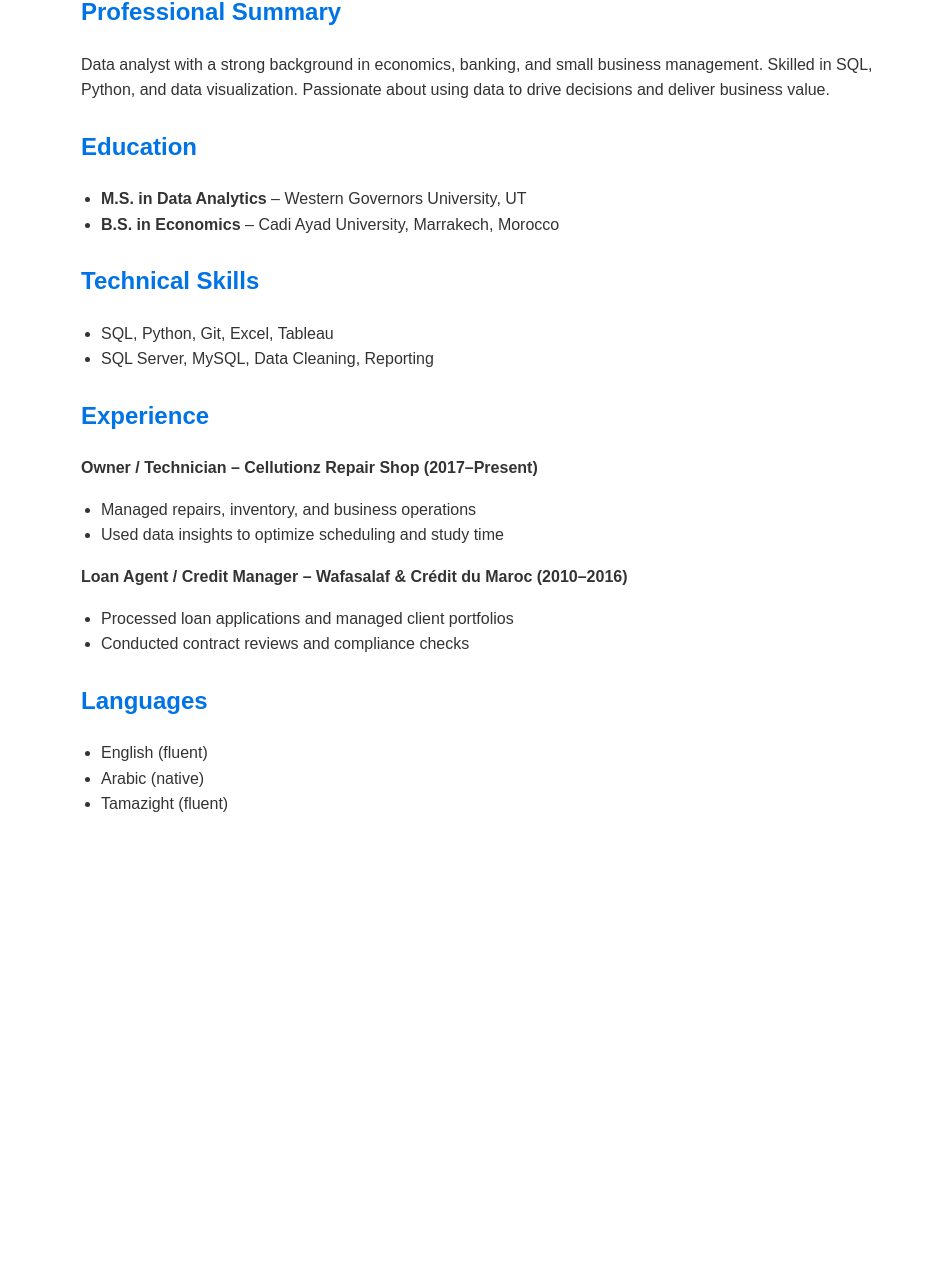
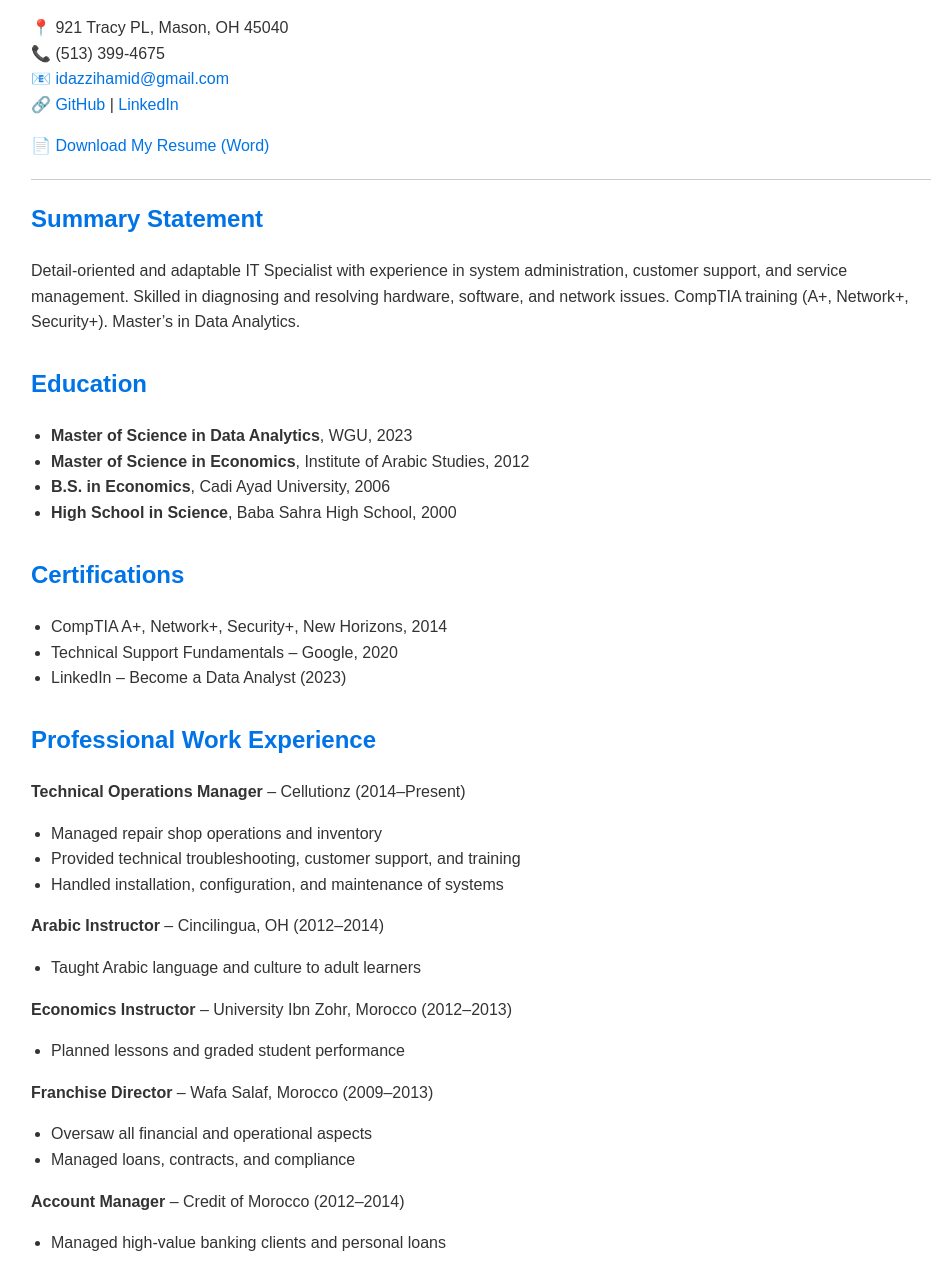
Before and after one commit to idazzihamid/hamididazzi-resume, a plain HTML site: page index.html in a window 1280 px wide. Shown: the part 280-1563 px from the top of the page, without its empty margins (159-1098 px from the left). Before the commit the page ends 1142 px from the top, so only its background shows below. Drawn offline with Linux system fonts and the light colour scheme.

Commit message:
Full resume HTML content from Word version

```diff
--- a/index.html
+++ b/index.html
@@ -45,6 +45,54 @@
     🔗 <a href="https://github.com/idazzihamid" target="_blank">GitHub</a> |
     <a href="https://linkedin.com/in/YOUR-LINK" target="_blank">LinkedIn</a>
   </p>
+<!DOCTYPE html>
+<html lang="en">
+<head>
+  <meta charset="UTF-8" />
+  <meta name="viewport" content="width=device-width, initial-scale=1" />
+  <title>Hamid Id Azzi – Resume</title>
+  <style>
+    body {
+      font-family: Arial, sans-serif;
+      max-width: 900px;
+      margin: auto;
+      padding: 30px;
+      line-height: 1.6;
+      color: #333;
+    }
+    h1, h2 {
+      color: #0073e6;
+    }
+    hr {
+      border: none;
+      border-top: 1px solid #ccc;
+      margin: 20px 0;
+    }
+    .section {
+      margin-bottom: 30px;
+    }
+    ul {
+      padding-left: 20px;
+    }
+    a {
+      color: #0073e6;
+      text-decoration: none;
+    }
+    a:hover {
+      text-decoration: underline;
+    }
+  </style>
+</head>
+<body>
+
+  <h1>Hamid Id Azzi</h1>
+  <p>
+    📍 921 Tracy PL, Mason, OH 45040<br>
+    📞 (513) 399-4675<br>
+    📧 <a href="mailto:idazzihamid@gmail.com">idazzihamid@gmail.com</a><br>
+    🔗 <a href="https://github.com/idazzihamid" target="_blank">GitHub</a> |
+    <a href="https://linkedin.com/in/YOUR-LINK" target="_blank">LinkedIn</a>
+  </p>
 
   <p>
     📄 <a href="Hamid_Resume.docx" target="_blank">Download My Resume (Word)</a>
@@ -53,17 +101,59 @@
   <hr>
 
   <div class="section">
-    <h2>Professional Summary</h2>
+    <h2>Summary Statement</h2>
     <p>
-      Data analyst with a strong background in economics, banking, and small business management. Skilled in SQL, Python, and data visualization. Passionate about using data to drive decisions and deliver business value.
+      Detail-oriented and adaptable IT Specialist with experience in system administration, customer support, and service management. Skilled in diagnosing and resolving hardware, software, and network issues. CompTIA training (A+, Network+, Security+). Master’s in Data Analytics.
     </p>
   </div>
 
   <div class="section">
     <h2>Education</h2>
     <ul>
-      <li><strong>M.S. in Data Analytics</strong> – Western Governors University, UT</li>
-      <li><strong>B.S. in Economics</strong> – Cadi Ayad University, Marrakech, Morocco</li>
+      <li><strong>Master of Science in Data Analytics</strong>, WGU, 2023</li>
+      <li><strong>Master of Science in Economics</strong>, Institute of Arabic Studies, 2012</li>
+      <li><strong>B.S. in Economics</strong>, Cadi Ayad University, 2006</li>
+      <li><strong>High School in Science</strong>, Baba Sahra High School, 2000</li>
+    </ul>
+  </div>
+
+  <div class="section">
+    <h2>Certifications</h2>
+    <ul>
+      <li>CompTIA A+, Network+, Security+, New Horizons, 2014</li>
+      <li>Technical Support Fundamentals – Google, 2020</li>
+      <li>LinkedIn – Become a Data Analyst (2023)</li>
+    </ul>
+  </div>
+
+  <div class="section">
+    <h2>Professional Work Experience</h2>
+    <p><strong>Technical Operations Manager</strong> – Cellutionz (2014–Present)</p>
+    <ul>
+      <li>Managed repair shop operations and inventory</li>
+      <li>Provided technical troubleshooting, customer support, and training</li>
+      <li>Handled installation, configuration, and maintenance of systems</li>
+    </ul>
+
+    <p><strong>Arabic Instructor</strong> – Cincilingua, OH (2012–2014)</p>
+    <ul>
+      <li>Taught Arabic language and culture to adult learners</li>
+    </ul>
+
+    <p><strong>Economics Instructor</strong> – University Ibn Zohr, Morocco (2012–2013)</p>
+    <ul>
+      <li>Planned lessons and graded student performance</li>
+    </ul>
+
+    <p><strong>Franchise Director</strong> – Wafa Salaf, Morocco (2009–2013)</p>
+    <ul>
+      <li>Oversaw all financial and operational aspects</li>
+      <li>Managed loans, contracts, and compliance</li>
+    </ul>
+
+    <p><strong>Account Manager</strong> – Credit of Morocco (2012–2014)</p>
+    <ul>
+      <li>Managed high-value banking clients and personal loans</li>
     </ul>
   </div>
 
@@ -71,30 +161,27 @@
     <h2>Technical Skills</h2>
     <ul>
       <li>SQL, Python, Git, Excel, Tableau</li>
-      <li>SQL Server, MySQL, Data Cleaning, Reporting</li>
+      <li>Hardware/software troubleshooting</li>
+      <li>IT support, Windows systems, networking</li>
     </ul>
   </div>
 
   <div class="section">
-    <h2>Experience</h2>
-    <p><strong>Owner / Technician – Cellutionz Repair Shop (2017–Present)</strong></p>
+    <h2>Volunteer Experience</h2>
     <ul>
-      <li>Managed repairs, inventory, and business operations</li>
-      <li>Used data insights to optimize scheduling and study time</li>
-    </ul>
-    <p><strong>Loan Agent / Credit Manager – Wafasalaf & Crédit du Maroc (2010–2016)</strong></p>
-    <ul>
-      <li>Processed loan applications and managed client portfolios</li>
-      <li>Conducted contract reviews and compliance checks</li>
+      <li><strong>Multilingual Family Mentor</strong>, Mason City Schools (2025–Present)</li>
+      <li><strong>Reading Challenge Volunteer</strong>, Mason Elementary (2025)</li>
+      <li><strong>Field Trip Volunteer</strong> (2023)</li>
+      <li><strong>Camp Read-A-Lot & GPS Classroom Volunteer</strong> (2021)</li>
     </ul>
   </div>
 
   <div class="section">
     <h2>Languages</h2>
     <ul>
-      <li>English (fluent)</li>
-      <li>Arabic (native)</li>
-      <li>Tamazight (fluent)</li>
+      <li>English – Fluent</li>
+      <li>Arabic – Native</li>
+      <li>Tamazight – Fluent</li>
     </ul>
   </div>
 
```
